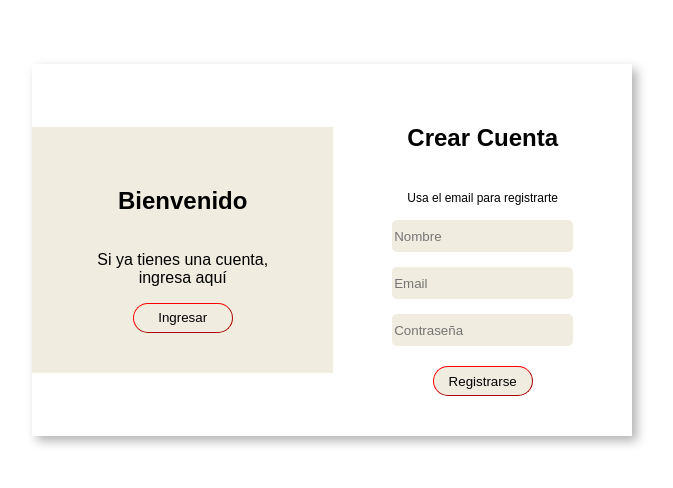
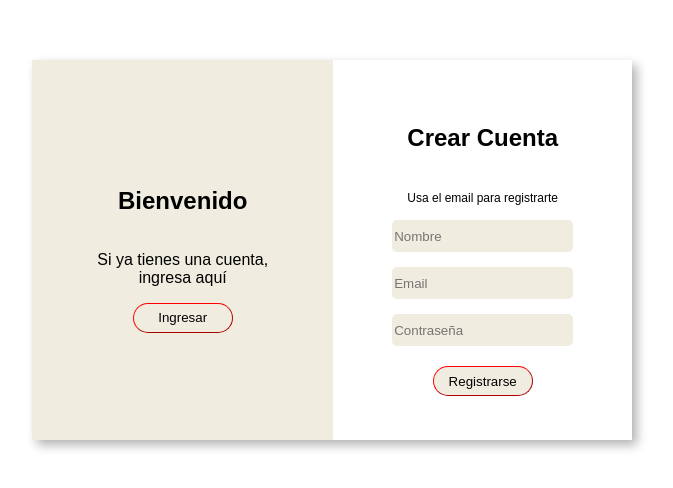
Before and after one commit to lpch20/sprint1_final_curso, a plain HTML site: page index.html in a window 1280 px wide. Shown: the part 150-638 px from the top of the page, without its empty margins (308-981 px from the left). Drawn offline with Linux system fonts and the light colour scheme.

Commit message:
modificando altura

```diff
--- a/style.css
+++ b/style.css
@@ -43,7 +43,7 @@ header {
 .login {
     background-color: #F0ECE0;
     padding: 40px;
-    height: 100%; /* Ajusta la altura al 100% del contenedor padre (.containerCreateAccount) */
+    height: 300px;
     display: flex;
     flex-direction: column;
     align-items: center;
```
